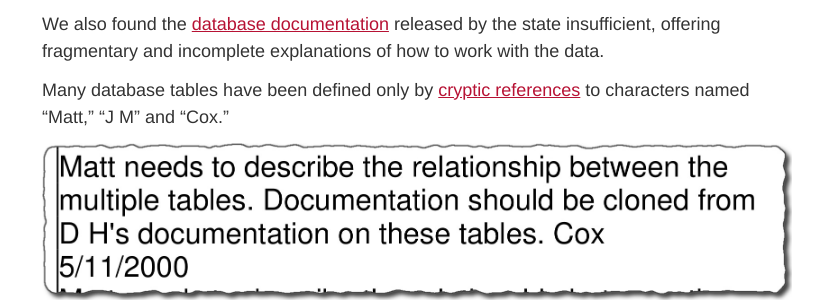
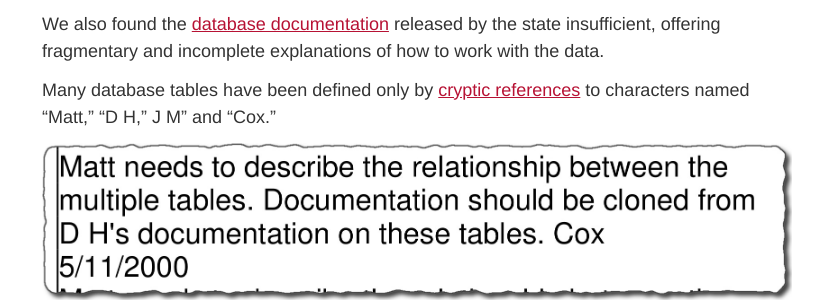
Before and after one commit to palewire/californiacivicdata.org, a Jekyll site: the page built from _posts/2015-03-15-closed-data.markdown, in a window 1280 px wide. Shown: the part 578-878 px from the top of the page, without its empty margins (223-1056 px from the left). Built offline with Jekyll 4.4.1, drawn with Linux system fonts in a browser that asks for light colours.

Commit message:
don't forget D H

```diff
--- a/_posts/2015-03-15-closed-data.markdown
+++ b/_posts/2015-03-15-closed-data.markdown
@@ -20,7 +20,7 @@ During careful study of the sprawling dump, which includes more than 36 million
 
 We also found the [database documentation](http://django-calaccess-raw-data.readthedocs.org/en/latest/officialdocumentation.html) released by the state insufficient, offering fragmentary and incomplete explanations of how to work with the data.
 
-Many database tables have been defined only by [cryptic references](https://www.documentcloud.org/documents/1308002-cal-access-about.html#document/p107) to characters named "Matt," "J M" and "Cox."
+Many database tables have been defined only by [cryptic references](https://www.documentcloud.org/documents/1308002-cal-access-about.html#document/p107) to characters named "Matt," "D H," J M" and "Cox."
 
 <figure>
     <img alt="An example of what to expect" src="/img/ask-matt.jpg" style="width:100%;">
```
